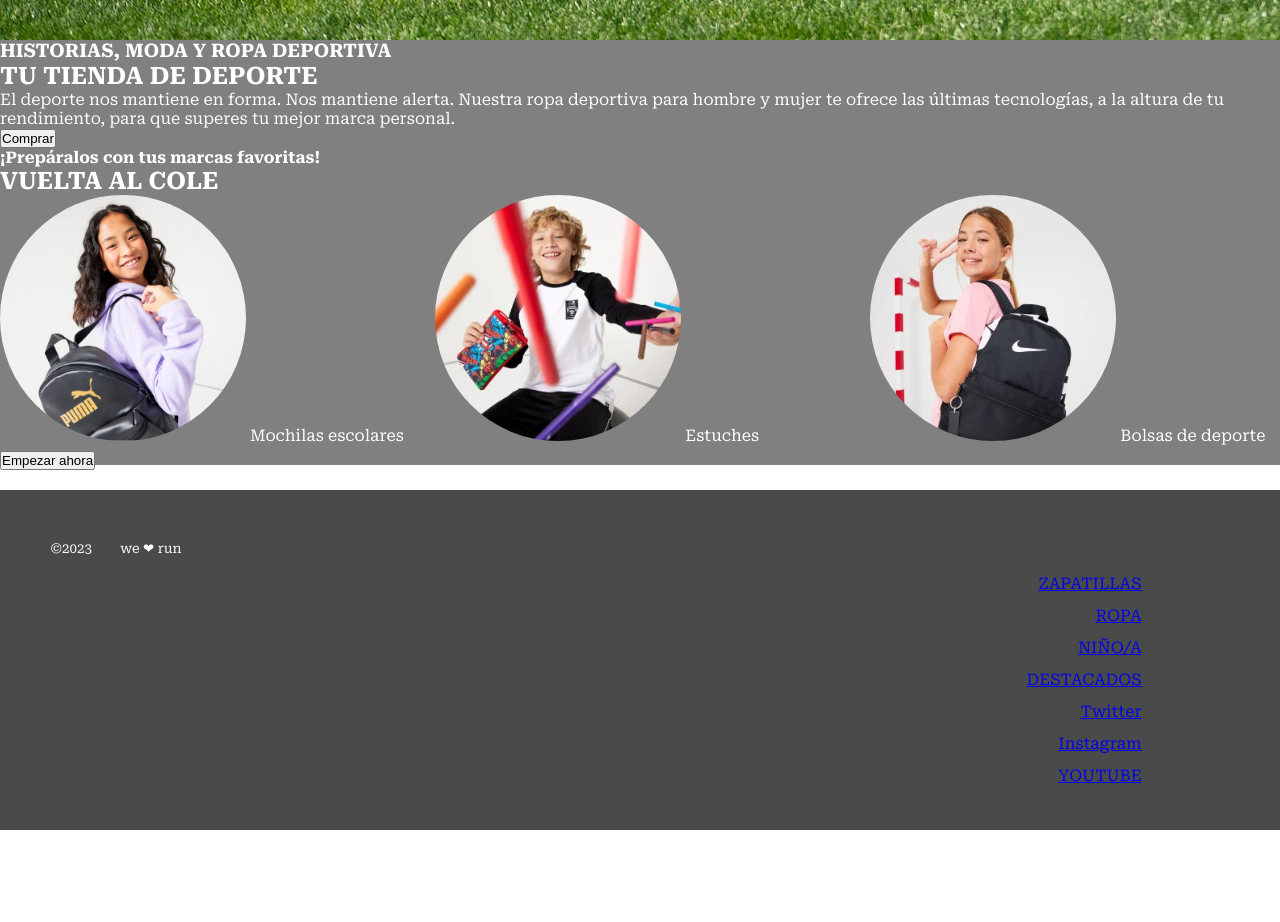
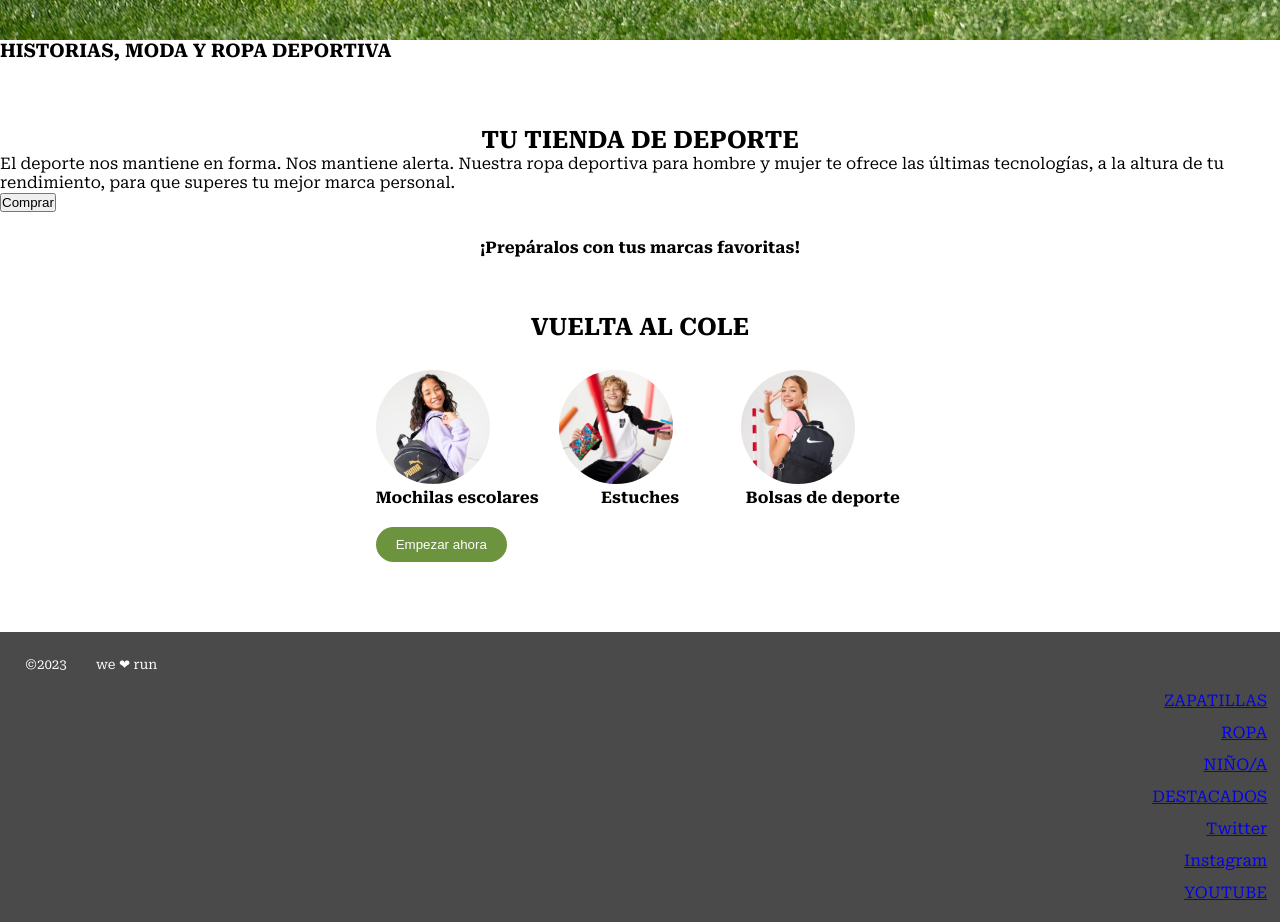
Before and after one commit to Adalab/modulo-1-evaluacion-final-jeannettearias, a website built with Vite: page src/index.html in a window 1280 px wide. Shown: the part 760-1682 px from the top of the page. Before the commit the page ends 1590 px from the top, so only its background shows below. Built offline with nearby package versions, Linux system fonts and the light colour scheme.

Commit message:
update last changes related to the reasons sections

```diff
--- a/src/index.html
+++ b/src/index.html
@@ -5,36 +5,21 @@
   <meta charset="UTF-8" />
   <meta name="viewport" content="width=device-width, initial-scale=1" />
   <title>Jeannette's Evaluation</title>
- <link rel="preconnect" href="https://fonts.googleapis.com">
-<link rel="preconnect" href="https://fonts.gstatic.com" crossorigin>
-<link href="https://fonts.googleapis.com/css2?family=Roboto+Serif:ital,opsz,wght@0,8..144,100..900;1,8..144,100..900&family=Roboto+Slab:wght@100..900&display=swap" rel="stylesheet">
-
+  <link rel="preconnect" href="https://fonts.googleapis.com">
+  <link rel="preconnect" href="https://fonts.gstatic.com" crossorigin>
+  <link
+    href="https://fonts.googleapis.com/css2?family=Roboto+Serif:ital,opsz,wght@0,8..144,100..900;1,8..144,100..900&family=Roboto+Slab:wght@100..900&display=swap"
+    rel="stylesheet">
   <link rel="stylesheet" href="./scss/main.scss" />
 
 </head>
 
 <body>
 
-<load src="./partials/header.html"/>
-<load src="./partials/main.html"/>
+  <load src="./partials/header.html" />
+  <load src="./partials/main.html" />
+  <load src="./partials/footer.html" />
 
-
-  <footer class="footer">
-    <small class="_copyright">&copy;2023</small>
-    <small class="_copyright">we ❤︎ run</small>
-    <nav>
-      <ul class="_footer_list">
-          <li class="_footer_link"><a href="#">ZAPATILLAS</a></li>
-          <li class="_footer_link"><a href="#">ROPA</a></li>
-          <li class="_footer_link"><a href="#">NIÑO/A</a></li>
-          <li class="_footer_link"><a href="#">DESTACADOS</a></li>
-
-          <li class="_footer_link"><a href="#">Twitter</a></li>
-          <li class="_footer_link"><a href="#">Instagram</a></li>
-          <li class="_footer_link"><a href="#">YOUTUBE</a></li>
-      </ul>
-    </nav>
-  </footer>
 
 </body>
 
--- a/src/partials/footer.html
+++ b/src/partials/footer.html
@@ -1,4 +1,4 @@
-<footer class="footer">
+<footer class="_footer">
     <small class="_copyright">&copy;2023</small>
     <small class="_copyright">we ❤︎ run</small>
     <nav>
--- a/src/partials/main.html
+++ b/src/partials/main.html
@@ -21,28 +21,30 @@
     </nav>
   </section>
 
+  <section class="_reasons_section_2">
 
+      <h4 class="_sub_sub_subtile">¡Prepáralos con tus marcas favoritas!</h4>
+      <h2 class="_subtitle">VUELTA AL COLE</h2>
 
-  <section class="_reasons_section_2">
-    <h4 class="_sub_sub_subtile">¡Prepáralos con tus marcas favoritas!</h4>
-    <h2 class="_subtitle">VUELTA AL COLE</h2>
-    <article class="_grid_section_2">
-      <nav class="_grid_picture">
+    <article class="_grid_article">
+      <div class="_grid_picture">
         <img class="_image_grid" src="./images/lpbts-mod05-img01-desk.png" alt="schoolbag picture">
-        <label class="_image_label">Mochilas escolares</label>
-      </nav>
-      <nav class="_grid_picture">
+        <h4 class="_image_label">Mochilas escolares</h4>
+      </div>
+      <div class="_grid_picture">
         <img class="_image_grid" src="./images/lpbts-mod05-img04-mob.png" alt="school pencil cases picture">
-        <label class="_image_label">Estuches</label>
-      </nav>
-      <nav class="_grid_picture">
+        <h4 class="_image_label">Estuches</h4>
+      </div>
+      <div class="_grid_picture">
         <img class="_image_grid" src="./images/lpbts-mod05-img03-mob.png" alt="sports bags pictures">
-        <label class="_image_label">Bolsas de deporte</label>
-      </nav>
-      <nav>
-        <button>Empezar ahora</button>
-      </nav>
+        <h4 class="_image_label">Bolsas de deporte</h4>
+      </div>
+
+      <div>
+        <button class="_grid_button _centered">Empezar ahora</button>
+      </div>
     </article>
+
   </section>
 
 </main>
--- a/src/scss/layout/_footer.scss
+++ b/src/scss/layout/_footer.scss
@@ -1,8 +1,8 @@
-.footer {
+._footer {
     display: block; //see which is better, display flex or display block.
     background-color: #4a4a4a;
-    padding: 3%; //adds space around the content inside the footer.
-    margin-top: 2%; //adds margin to the top of the footer, pushing it down from the content above it.
+    padding: 1%; //adds space around the content inside the footer.
+    margin-top: 10%; //adds margin to the top of the footer, pushing it down from the content above it.
 
   }
 
@@ -13,16 +13,14 @@
     padding: 1%;
   }
 
-
   ._footer_list {
     text-align: right;
     list-style: none; //Remove bullets
-    justify-content: center;
 
   }
 
   ._footer_link {
-    margin-right: 100px; // Add margin between links
+    margin-right: 0,5%; // Add margin between links
     line-height: 2; // Add space between lines
     color: #fff;
 
--- a/src/scss/layout/_hero.scss
+++ b/src/scss/layout/_hero.scss
@@ -8,12 +8,12 @@
 
 ._background_image {
   background-image: cover;
-  width: 100vw;
+  width: 100%;
   height: 100vh;
   background-image: url(/images/cover.jpeg);
   background-repeat: no-repeat;
   background-size: cover;
-  background-position: center;
+  background-position: 80% center;
 
 }
 
@@ -28,7 +28,7 @@
 }
 
 ._title {
-  font-size: 75PX;
+  font-size: normal;
   text-align: center;
   margin-bottom: 1em;
   max-width: 800px; // set the max size
--- a/src/scss/layout/_reasons.scss
+++ b/src/scss/layout/_reasons.scss
@@ -1,21 +1,110 @@
-._grid_section_2 {
+._reasons_section_2 {
+ display: grid;
+ grid-template-rows: center;
+
+}
+
+._grid_article {
   display: grid;
-  grid-template-columns: repeat(3, 1fr); // 3 columns with 1
+  grid-template-columns: repeat(3, 1fr); // 3 column
   justify-content: center;
+  gap: 20px; // space between images.
   align-items: center;
-  gap: 2%; // space between images.
+
+}
+
+._grid_picture img {
+  border-radius: 60%; // achieve the images are rounded
+  text-align: center;
 
 }
 
 ._image_grid {
-  width: 60%;
-  height: 60%;
+  width: 114px;
+  height: 114px;
+  text-align: center;
+  height: auto;
+
+}
+
+._image_label {
+  text-align: center;
+  gap: 15%;
+
+}
+
+
+/* working with the titles over the images
+ */
+._reasons_section_2 {
+  display: grid;
+  justify-content: center;
+  align-items: center;
+  gap: 10%; //space between title (content) and images.
+
+}
+
+ ._sub_sub_subtile {
+  text-align: center;
+  margin-top: 5%;
+
+}
+
+._subtitle {
+  text-align: center;
+  font-size: normal;
+  margin-top: 5%;
+
+}
+/* Fin */
+
+._grid_button {
+  color: white;
+  background-color: #6c933e;
+  padding: 10px 20px;
+  border: none;
+  border-radius: 22.5px;
+  cursor: pointer;
 
 
 }
 
-._grid_picture img {
-  border-radius: 50%;
-  align-content: center;
+._grid_button:hover {
+  background-color: #8cab68;
+}
+
+.centered {
+  justify-content: center;
 
 }
+
+/* Make it responsived */
+
+//@media only screen and (max-width: 768px) {
+
+  @media (max-width: 768px) {
+    ._reasons_section_2 {
+      display: flexbox;
+      justify-content: center;
+      align-items: center;
+      flex-wrap: nowrap;
+    }
+
+  ._grid_article {
+    grid-template-columns: repeat(1, 1fr); // 3 columns with 1
+    gap: 2%; // space between images.
+    justify-content: center;
+
+  }
+
+}
+
+
+/* styles to minimize screen */
+@media only screen and (max-width: 1000px) {
+
+  ._container, ._reasons_section_1, ._reasons_section_2 {
+    margin-bottom: 2%;
+
+  }
+}
--- a/src/scss/main.scss
+++ b/src/scss/main.scss
@@ -6,7 +6,6 @@
    font-variation-settings:
      "wdth" 100,
      "GRAD" 0;
-   color: white
 }
 
 @import './layout/header';
@@ -18,8 +17,6 @@
 
 
 ._main {
-
-   background-color: grey; //meanwhile resolve the problems. to see the text content
    width: 100%;
 
 }
```
